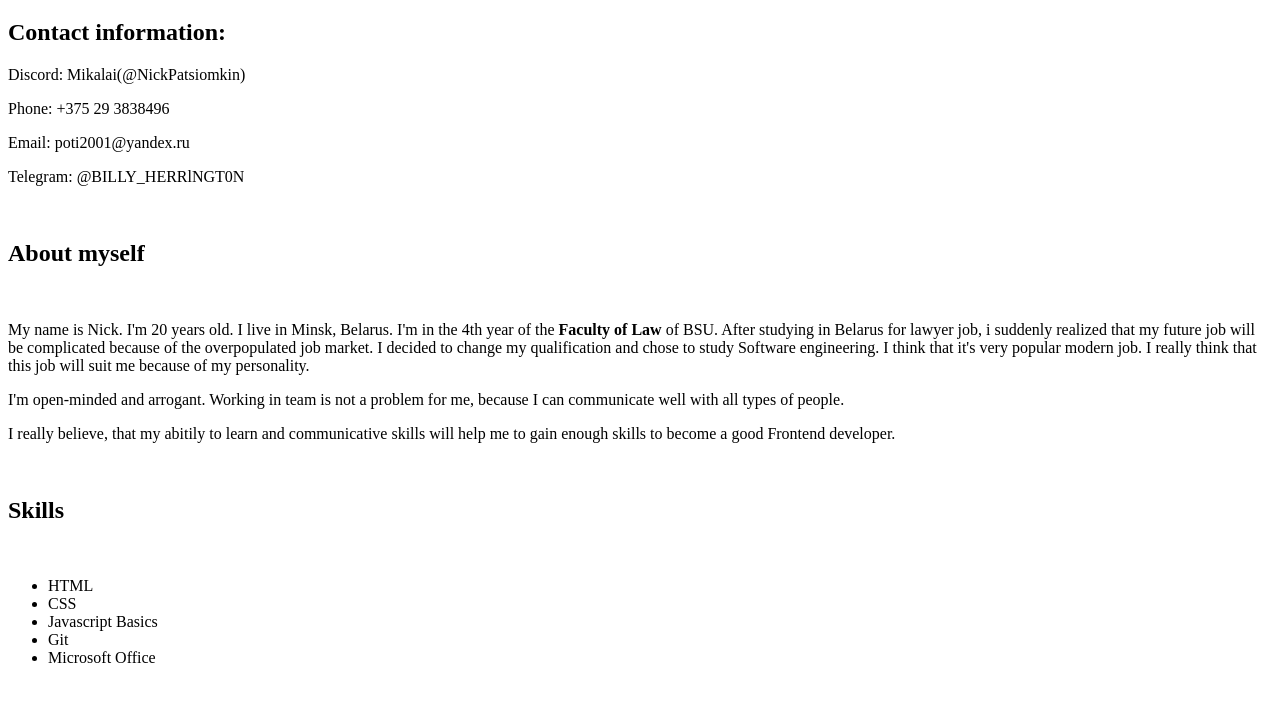
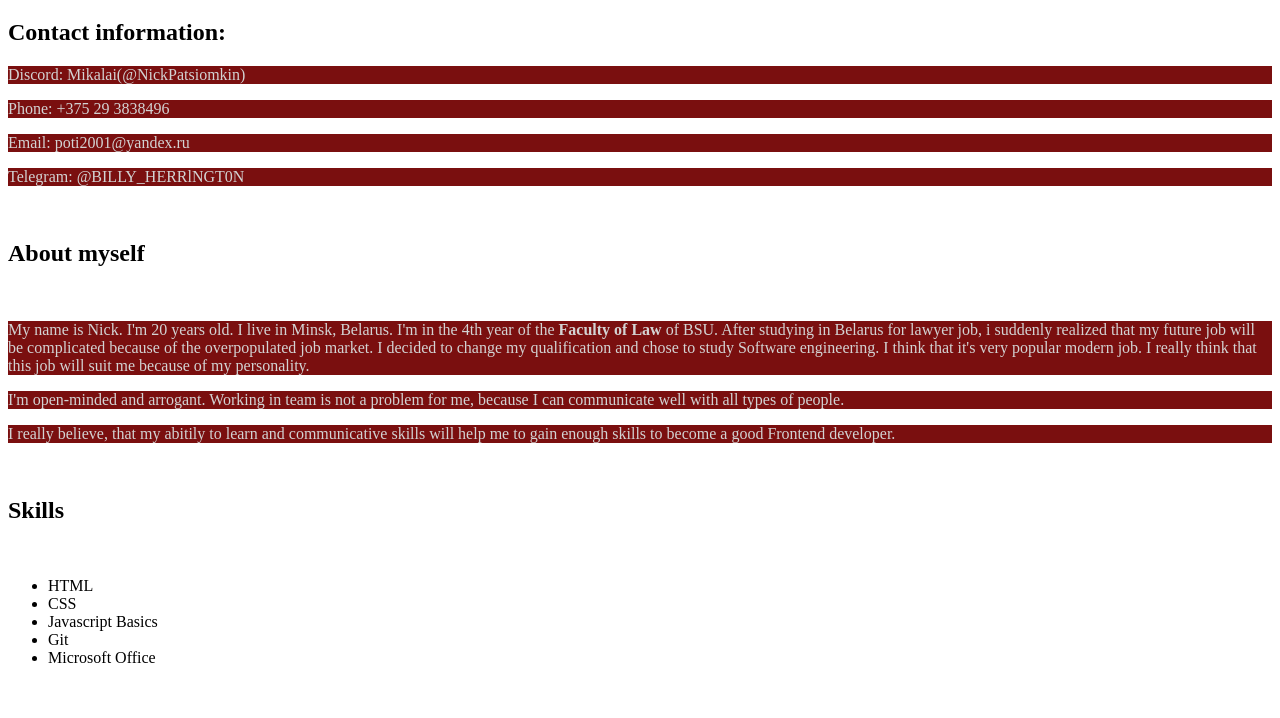
Before and after one commit to NickPatsiomkin/rsschool-cv, a plain HTML site: page index.html in a window 1280 px wide. Shown: the part 61-779 px from the top of the page. Drawn offline with Linux system fonts and the light colour scheme.

Commit message:
Update index.html

```diff
--- a/index.html
+++ b/index.html
@@ -4,7 +4,7 @@
     <meta http-equiv="X-UA-Compatible" content="IE=edge">
     <meta name="viewport" content="width=device-width, initial-scale=1.0">
     <title> Patsiomkin CV</title>
-    <link rel="stylesheet" href:="styles.css">
+    <link rel="stylesheet" href="styles.css">
 
 </head>
 <body>
```
